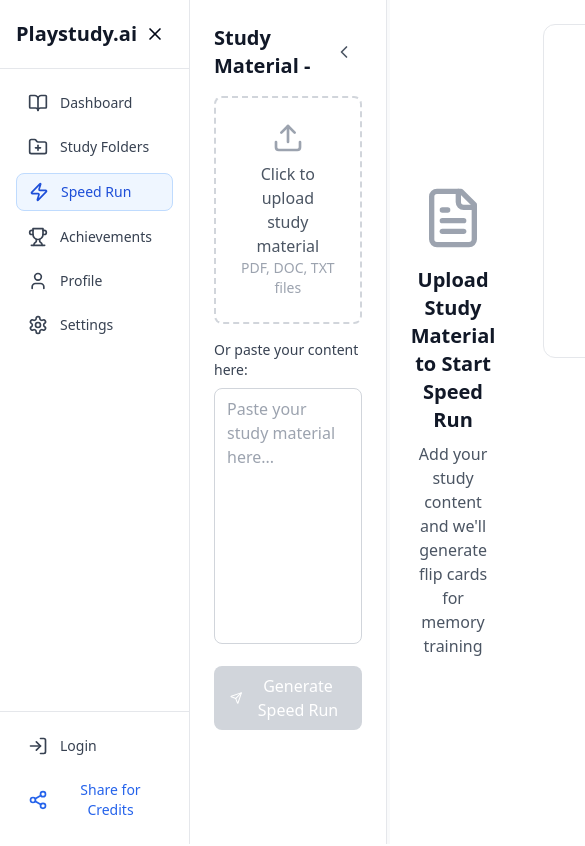
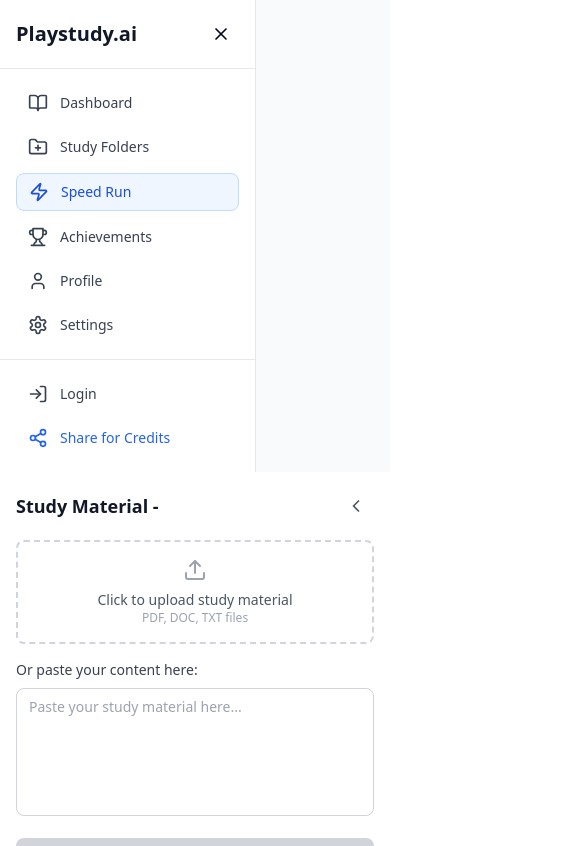
Before and after one commit to Ifthikar20/playstudy-card-dash, a React (Vite) app: page /speedrun in a window 390 px wide. Shown: the top 846 px of the page, 585 px wide, since content can reach past the window. Built offline with nearby package versions, Linux system fonts and the light colour scheme.

Commit message:
Fix: Make project responsive and thin accuracy meter
- Ensure responsiveness for small screens.
- Reduce the thickness of the accuracy meter.
- Remove the separate card for the accuracy meter.

```diff
--- a/src/pages/SpeedRunPage.tsx
+++ b/src/pages/SpeedRunPage.tsx
@@ -55,12 +55,17 @@ export default function SpeedRunPage() {
   };
 
   return (
-    <div className="min-h-screen bg-gray-50 flex">
-      <Sidebar />
+    <div className="min-h-screen bg-gray-50 flex flex-col lg:flex-row">
+      <div className="lg:hidden">
+        <Sidebar />
+      </div>
+      <div className="hidden lg:block">
+        <Sidebar />
+      </div>
 
-      <div className="flex-1 flex">
+      <div className="flex-1 flex flex-col lg:flex-row">
         {/* Left Panel - Study Material Upload */}
-        <div className={`${isMinimized ? 'w-12' : 'w-1/3'} bg-white border-r border-gray-200 transition-all duration-300`}>
+        <div className={`${isMinimized ? 'w-full lg:w-12' : 'w-full lg:w-1/3'} bg-white border-b lg:border-r lg:border-b-0 border-gray-200 transition-all duration-300`}>
           {isMinimized ? (
             <div className="p-3">
               <button
@@ -71,9 +76,9 @@ export default function SpeedRunPage() {
               </button>
             </div>
           ) : (
-            <div className="p-6">
+            <div className="p-4 lg:p-6">
               <div className="flex items-center justify-between mb-4">
-                <h2 className="text-xl font-semibold text-gray-900">
+                <h2 className="text-lg lg:text-xl font-semibold text-gray-900">
                   Study Material - {topic}
                 </h2>
                 <button
@@ -86,7 +91,7 @@ export default function SpeedRunPage() {
 
               <div className="space-y-4">
                 {/* File Upload */}
-                <div className="border-2 border-dashed border-gray-300 rounded-lg p-6 text-center hover:border-blue-400 transition-colors">
+                <div className="border-2 border-dashed border-gray-300 rounded-lg p-4 lg:p-6 text-center hover:border-blue-400 transition-colors">
                   <input
                     type="file"
                     id="file-upload"
@@ -95,9 +100,9 @@ export default function SpeedRunPage() {
                     onChange={handleFileUpload}
                   />
                   <label htmlFor="file-upload" className="cursor-pointer">
-                    <Upload size={32} className="mx-auto text-gray-400 mb-2" />
-                    <p className="text-gray-600">Click to upload study material</p>
-                    <p className="text-sm text-gray-400">PDF, DOC, TXT files</p>
+                    <Upload size={24} className="mx-auto text-gray-400 mb-2 lg:w-8 lg:h-8" />
+                    <p className="text-sm lg:text-base text-gray-600">Click to upload study material</p>
+                    <p className="text-xs lg:text-sm text-gray-400">PDF, DOC, TXT files</p>
                   </label>
                 </div>
 
@@ -110,16 +115,16 @@ export default function SpeedRunPage() {
                     value={studyMaterial}
                     onChange={(e) => setStudyMaterial(e.target.value)}
                     placeholder="Paste your study material here..."
-                    className="w-full h-64 px-3 py-2 border border-gray-300 rounded-lg resize-none focus:ring-2 focus:ring-blue-500 focus:border-transparent"
+                    className="w-full h-32 lg:h-64 px-3 py-2 border border-gray-300 rounded-lg resize-none focus:ring-2 focus:ring-blue-500 focus:border-transparent text-sm lg:text-base"
                   />
                 </div>
 
                 <button
                   onClick={() => setSpeedRunStarted(true)}
                   disabled={!studyMaterial.trim()}
-                  className="w-full flex items-center justify-center px-4 py-2 bg-blue-600 text-white rounded-lg hover:bg-blue-700 disabled:bg-gray-300 transition-colors"
+                  className="w-full flex items-center justify-center px-4 py-2 bg-blue-600 text-white rounded-lg hover:bg-blue-700 disabled:bg-gray-300 transition-colors text-sm lg:text-base"
                 >
-                  <Send size={20} className="mr-2" />
+                  <Send size={16} className="mr-2 lg:w-5 lg:h-5" />
                   Generate Speed Run
                 </button>
               </div>
@@ -128,29 +133,29 @@ export default function SpeedRunPage() {
         </div>
 
         {/* Center Panel - Flip Cards */}
-        <div className="flex-1 p-6">
+        <div className="flex-1 p-4 lg:p-6 flex flex-col">
           {!speedRunStarted ? (
             <div className="flex items-center justify-center h-full">
               <div className="text-center">
-                <FileText size={64} className="mx-auto text-gray-400 mb-4" />
-                <h3 className="text-xl font-semibold text-gray-900 mb-2">
+                <FileText size={48} className="mx-auto text-gray-400 mb-4 lg:w-16 lg:h-16" />
+                <h3 className="text-lg lg:text-xl font-semibold text-gray-900 mb-2">
                   Upload Study Material to Start Speed Run
                 </h3>
-                <p className="text-gray-600">
+                <p className="text-sm lg:text-base text-gray-600">
                   Add your study content and we'll generate flip cards for memory training
                 </p>
               </div>
             </div>
           ) : (
             <div className="max-w-2xl mx-auto h-full flex flex-col justify-center">
-              <div className="mb-6">
+              <div className="mb-4 lg:mb-6">
                 <div className="flex justify-between items-center mb-4">
-                  <span className="text-sm text-gray-500">
+                  <span className="text-xs lg:text-sm text-gray-500">
                     Card {currentCard + 1} of {sampleCards.length}
                   </span>
-                  <div className="w-32 bg-gray-200 rounded-full h-2">
+                  <div className="w-20 lg:w-32 bg-gray-200 rounded-full h-1.5 lg:h-2">
                     <div
-                      className="bg-blue-600 h-2 rounded-full transition-all duration-300"
+                      className="bg-blue-600 h-1.5 lg:h-2 rounded-full transition-all duration-300"
                       style={{ width: `${((currentCard + 1) / sampleCards.length) * 100}%` }}
                     />
                   </div>
@@ -158,30 +163,37 @@ export default function SpeedRunPage() {
               </div>
 
               {/* Flip Card */}
-              <div className="relative h-80 mb-8">
+              <div className="relative h-48 lg:h-80 mb-6 lg:mb-8">
                 <div
-                  className={`absolute inset-0 w-full h-full transition-transform duration-500 transform-style-preserve-3d cursor-pointer ${
-                    isFlipped ? 'rotate-y-180' : ''
-                  }`}
+                  className="absolute inset-0 w-full h-full transition-transform duration-500 cursor-pointer"
+                  style={{
+                    transformStyle: 'preserve-3d',
+                    transform: isFlipped ? 'rotateY(180deg)' : 'rotateY(0deg)'
+                  }}
                   onClick={() => setIsFlipped(!isFlipped)}
                 >
                   {/* Front of card */}
-                  <div className="absolute inset-0 w-full h-full bg-white rounded-xl border border-gray-200 p-8 flex items-center justify-center backface-hidden">
+                  <div className="absolute inset-0 w-full h-full bg-white rounded-xl border border-gray-200 p-4 lg:p-8 flex items-center justify-center"
+                       style={{ backfaceVisibility: 'hidden' }}>
                     <div className="text-center">
-                      <h3 className="text-xl font-semibold text-gray-900 mb-4">
+                      <h3 className="text-base lg:text-xl font-semibold text-gray-900 mb-2 lg:mb-4">
                         {sampleCards[currentCard]?.front}
                       </h3>
-                      <p className="text-sm text-gray-500">Click to reveal answer</p>
+                      <p className="text-xs lg:text-sm text-gray-500">Click to reveal answer</p>
                     </div>
                   </div>
 
                   {/* Back of card */}
-                  <div className="absolute inset-0 w-full h-full bg-blue-50 rounded-xl border border-blue-200 p-8 flex items-center justify-center backface-hidden rotate-y-180">
+                  <div className="absolute inset-0 w-full h-full bg-blue-50 rounded-xl border border-blue-200 p-4 lg:p-8 flex items-center justify-center"
+                       style={{
+                         backfaceVisibility: 'hidden',
+                         transform: 'rotateY(180deg)'
+                       }}>
                     <div className="text-center">
-                      <h3 className="text-lg font-medium text-blue-900 mb-4">
+                      <h3 className="text-sm lg:text-lg font-medium text-blue-900 mb-2 lg:mb-4">
                         {sampleCards[currentCard]?.back}
                       </h3>
-                      <p className="text-sm text-blue-600">Click to go back</p>
+                      <p className="text-xs lg:text-sm text-blue-600">Click to go back</p>
                     </div>
                   </div>
                 </div>
@@ -192,20 +204,21 @@ export default function SpeedRunPage() {
                 <button
                   onClick={prevCard}
                   disabled={currentCard === 0}
-                  className="flex items-center px-4 py-2 bg-gray-100 text-gray-700 rounded-lg hover:bg-gray-200 disabled:opacity-50 disabled:cursor-not-allowed transition-colors"
+                  className="flex items-center px-2 lg:px-4 py-2 bg-gray-100 text-gray-700 rounded-lg hover:bg-gray-200 disabled:opacity-50 disabled:cursor-not-allowed transition-colors text-sm lg:text-base"
                 >
-                  <ChevronLeft size={20} className="mr-2" />
-                  Previous
+                  <ChevronLeft size={16} className="mr-1 lg:mr-2 lg:w-5 lg:h-5" />
+                  <span className="hidden sm:inline">Previous</span>
+                  <span className="sm:hidden">Prev</span>
                 </button>
 
-                <div className="flex space-x-2">
-                  <button className="px-4 py-2 bg-red-100 text-red-700 rounded-lg hover:bg-red-200 transition-colors">
+                <div className="flex space-x-1 lg:space-x-2">
+                  <button className="px-2 lg:px-4 py-2 bg-red-100 text-red-700 rounded-lg hover:bg-red-200 transition-colors text-xs lg:text-sm">
                     Hard
                   </button>
-                  <button className="px-4 py-2 bg-yellow-100 text-yellow-700 rounded-lg hover:bg-yellow-200 transition-colors">
+                  <button className="px-2 lg:px-4 py-2 bg-yellow-100 text-yellow-700 rounded-lg hover:bg-yellow-200 transition-colors text-xs lg:text-sm">
                     Good
                   </button>
-                  <button className="px-4 py-2 bg-green-100 text-green-700 rounded-lg hover:bg-green-200 transition-colors">
+                  <button className="px-2 lg:px-4 py-2 bg-green-100 text-green-700 rounded-lg hover:bg-green-200 transition-colors text-xs lg:text-sm">
                     Easy
                   </button>
                 </div>
@@ -213,33 +226,29 @@ export default function SpeedRunPage() {
                 <button
                   onClick={nextCard}
                   disabled={currentCard === sampleCards.length - 1}
-                  className="flex items-center px-4 py-2 bg-gray-100 text-gray-700 rounded-lg hover:bg-gray-200 disabled:opacity-50 disabled:cursor-not-allowed transition-colors"
+                  className="flex items-center px-2 lg:px-4 py-2 bg-gray-100 text-gray-700 rounded-lg hover:bg-gray-200 disabled:opacity-50 disabled:cursor-not-allowed transition-colors text-sm lg:text-base"
                 >
-                  Next
-                  <ChevronRight size={20} className="ml-2" />
+                  <span className="hidden sm:inline">Next</span>
+                  <span className="sm:hidden">Next</span>
+                  <ChevronRight size={16} className="ml-1 lg:ml-2 lg:w-5 lg:h-5" />
                 </button>
               </div>
             </div>
           )}
         </div>
 
-        {/* Right Panel - Accuracy Meter */}
-        <div className="w-80 p-6">
+        {/* Right Panel - Accuracy Meter (Hidden on mobile) */}
+        <div className="hidden lg:block w-24 p-4">
           <AccuracyMeter accuracy={accuracy} />
         </div>
+
+        {/* Mobile Accuracy Meter (Bottom on mobile) */}
+        <div className="lg:hidden p-4">
+          <div className="flex justify-center">
+            <AccuracyMeter accuracy={accuracy} />
+          </div>
+        </div>
       </div>
-
-      <style jsx>{`
-        .transform-style-preserve-3d {
-          transform-style: preserve-3d;
-        }
-        .backface-hidden {
-          backface-visibility: hidden;
-        }
-        .rotate-y-180 {
-          transform: rotateY(180deg);
-        }
-      `}</style>
     </div>
   );
 }
```
Also changed, not shown: src/components/AccuracyMeter.tsx (+14 -14 lines).
